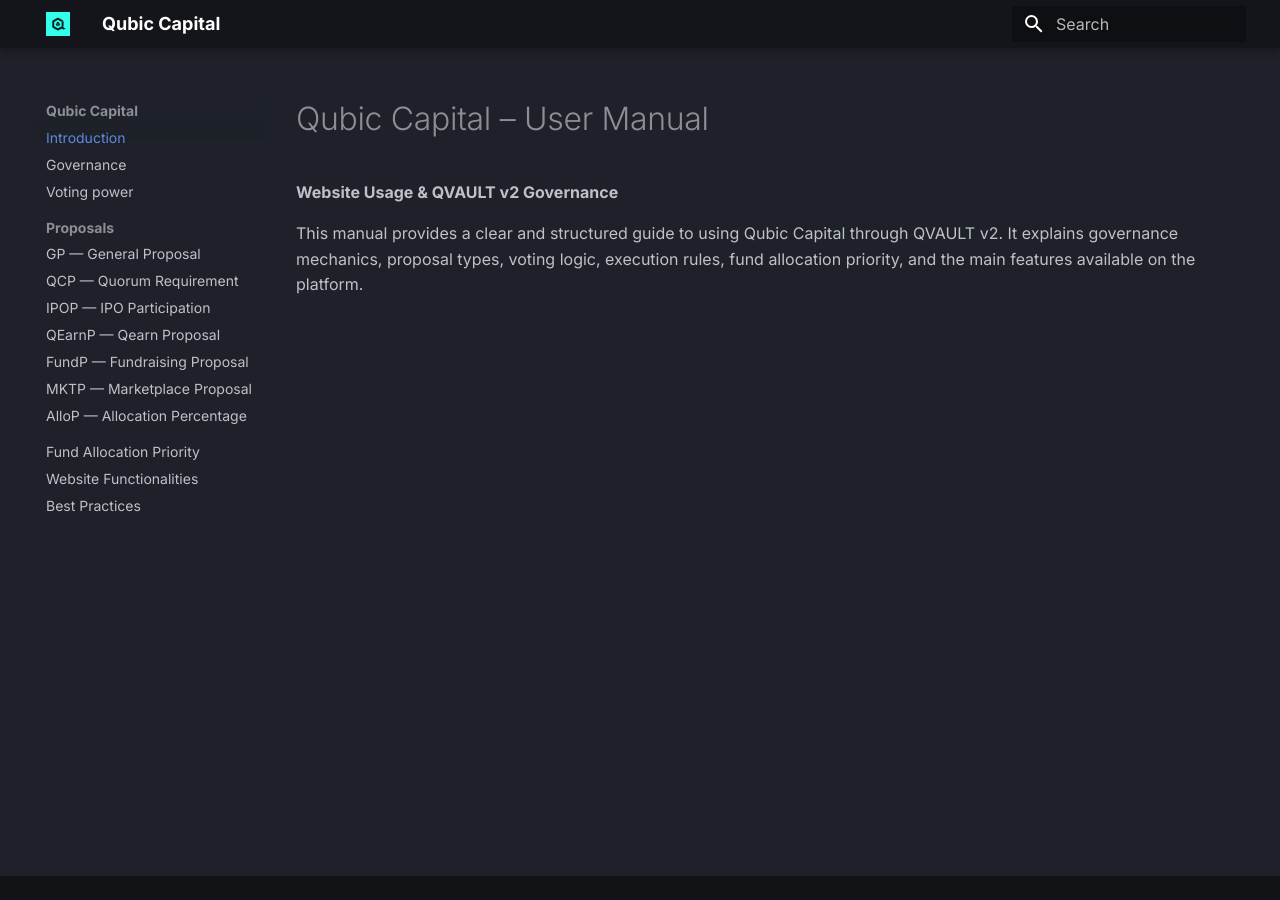
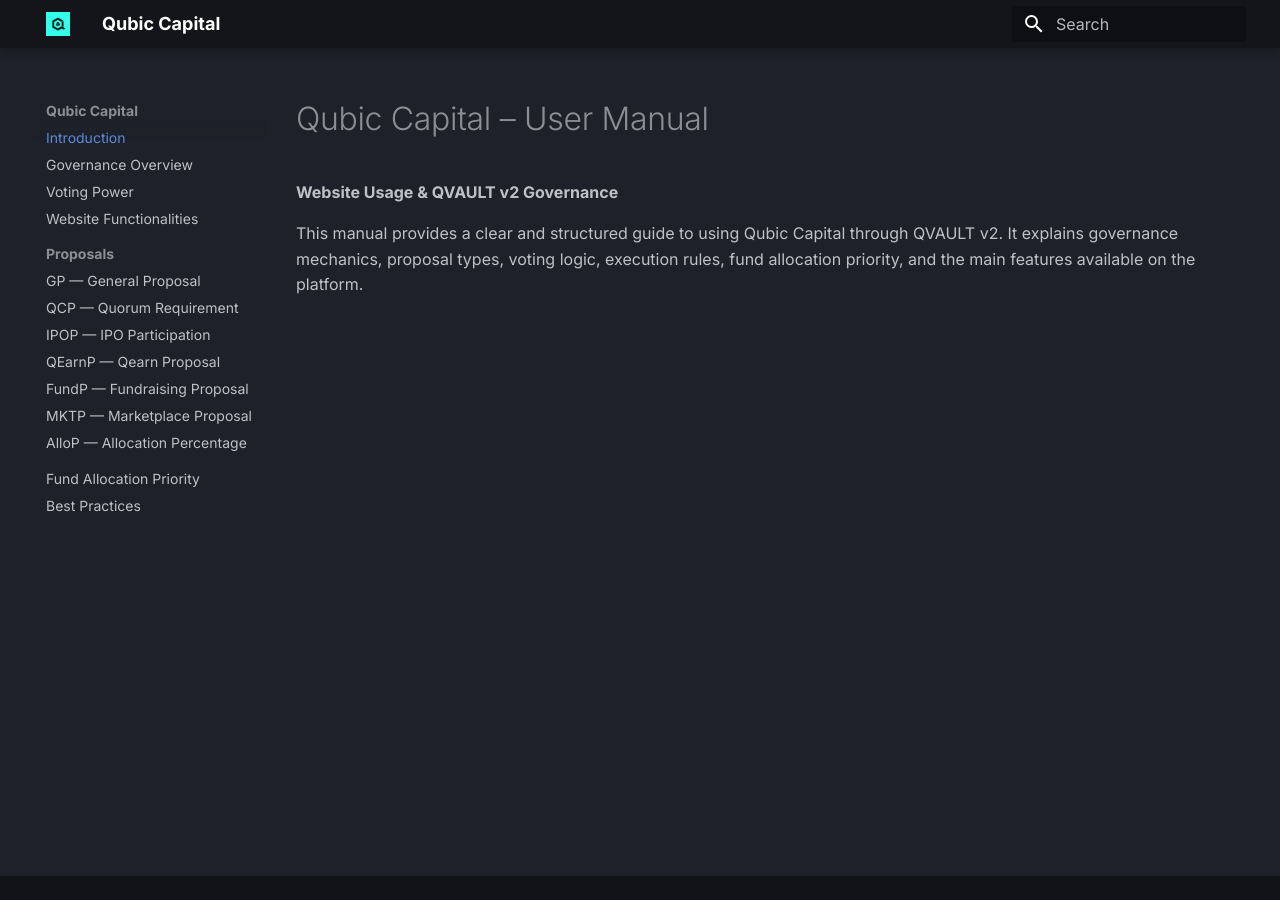
Before and after one commit to HermanToothrot10/qubic-capital-manual, an MkDocs documentation site: the page built from docs/index.md, in a window 1280 px wide. Built offline with MkDocs 1.6.1 and Material for MkDocs 9.7.7, drawn with Linux system fonts in a browser that asks for light colours; some of the changed lines change nothing that is shown.

Commit message:
Update mkdocs.yml

```diff
--- a/mkdocs.yml
+++ b/mkdocs.yml
@@ -35,8 +35,9 @@
 
 nav:
   - Introduction: index.md
-  - governance.md
-  - voting-power.md
+  - Governance Overview: governance.md
+  - Voting Power: voting-power.md
+  - Website Functionalities: website-features.md
   - Proposals:
       - GP — General Proposal: proposals/gp.md
       - QCP — Quorum Requirement: proposals/qcp.md
@@ -46,5 +47,4 @@
       - MKTP — Marketplace Proposal: proposals/mktp.md
       - AlloP — Allocation Percentage: proposals/allop.md
   - Fund Allocation Priority: fund-allocation-priority.md
-  - Website Functionalities: website-features.md
   - Best Practices: best-practices.md
```
